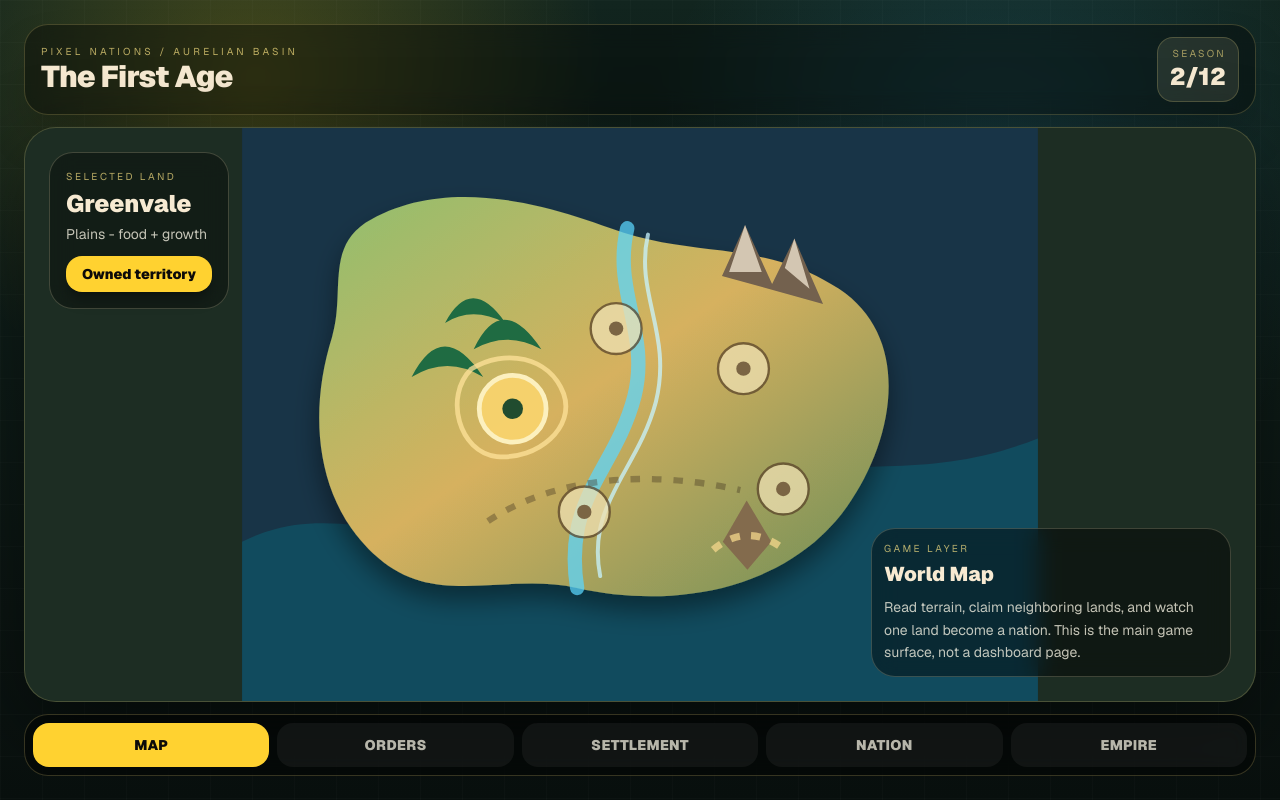
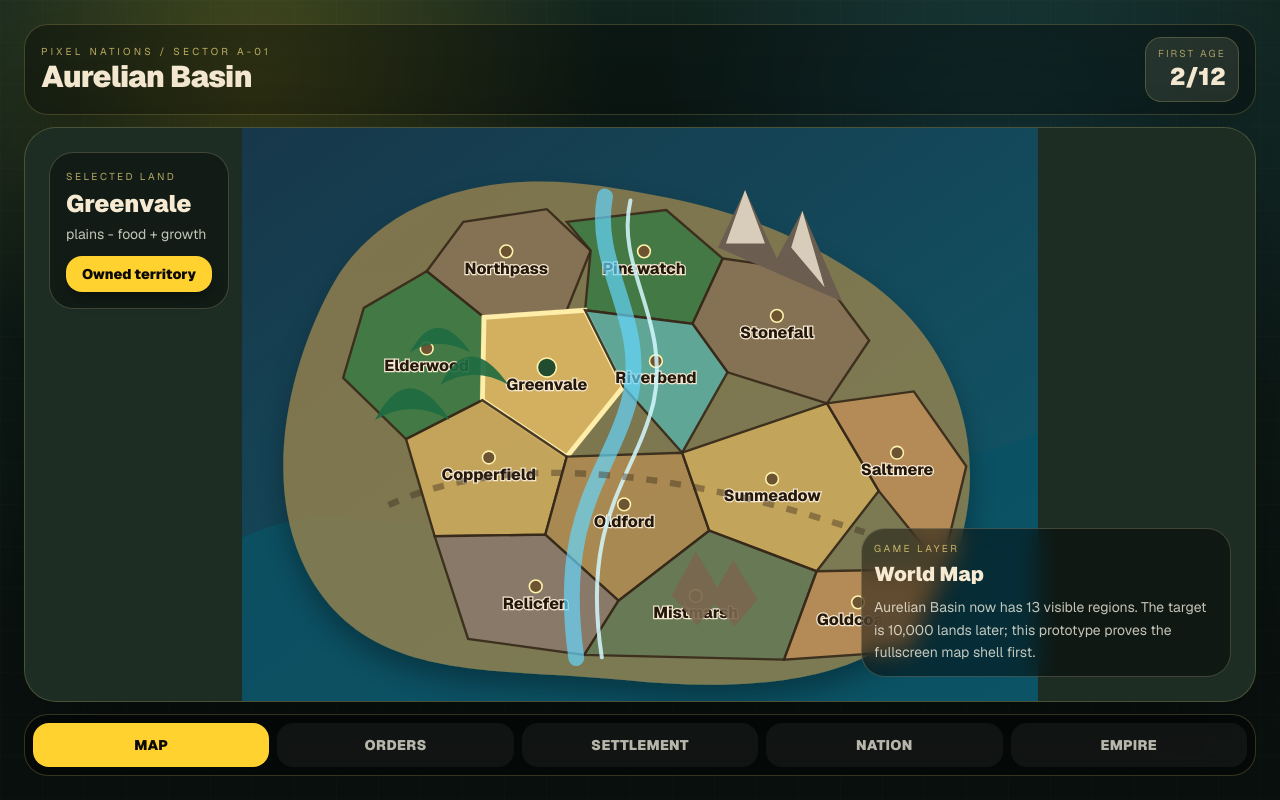
Before and after one commit to tomat60/pixel-nations, a Next.js app: page /play in a window 1280 px wide. Built offline with nearby package versions, Linux system fonts and the light colour scheme.

Commit message:
feat: expand unified map into regional basin

```diff
--- a/app/play/page.tsx
+++ b/app/play/page.tsx
@@ -3,21 +3,31 @@
 import { useMemo, useState } from "react";
 
 type View = "map" | "orders" | "settlement" | "nation" | "empire";
+type Terrain = "plains" | "forest" | "hills" | "coast" | "ruins" | "river" | "marsh" | "road";
 type Region = {
   id: string;
   name: string;
-  terrain: string;
+  terrain: Terrain;
   mood: string;
-  x: number;
-  y: number;
+  d: string;
+  cx: number;
+  cy: number;
 };
 
 const regions: Region[] = [
-  { id: "greenvale", name: "Greenvale", terrain: "Plains", mood: "food + growth", x: 34, y: 49 },
-  { id: "pinewatch", name: "Pinewatch", terrain: "Forest", mood: "wood + cover", x: 47, y: 35 },
-  { id: "stonefall", name: "Stonefall", terrain: "Hills", mood: "stone + defense", x: 63, y: 42 },
-  { id: "saltmere", name: "Saltmere", terrain: "Coast", mood: "trade + risk", x: 68, y: 63 },
-  { id: "relicfen", name: "Relicfen", terrain: "Ruins", mood: "relics + unrest", x: 43, y: 67 },
+  { id: "northpass", name: "Northpass", terrain: "hills", mood: "mountain gate", d: "M278 118 L383 102 L438 154 L408 229 L304 238 L232 180 Z", cx: 332, cy: 171 },
+  { id: "pinewatch", name: "Pinewatch", terrain: "forest", mood: "wood + cover", d: "M408 118 L533 103 L604 164 L566 246 L431 229 L438 154 Z", cx: 505, cy: 171 },
+  { id: "stonefall", name: "Stonefall", terrain: "hills", mood: "stone + defense", d: "M604 164 L724 181 L788 267 L735 346 L610 307 L566 246 Z", cx: 672, cy: 252 },
+  { id: "elderwood", name: "Elderwood", terrain: "forest", mood: "timber + spirits", d: "M232 180 L304 238 L302 342 L206 391 L127 314 L153 226 Z", cx: 232, cy: 293 },
+  { id: "greenvale", name: "Greenvale", terrain: "plains", mood: "food + growth", d: "M304 238 L431 229 L479 325 L408 413 L302 342 Z", cx: 383, cy: 317 },
+  { id: "riverbend", name: "Riverbend", terrain: "river", mood: "water + travel", d: "M431 229 L566 246 L610 307 L553 408 L479 325 Z", cx: 520, cy: 309 },
+  { id: "copperfield", name: "Copperfield", terrain: "plains", mood: "grain + ore", d: "M302 342 L408 413 L381 511 L242 513 L206 391 Z", cx: 310, cy: 430 },
+  { id: "oldford", name: "Oldford", terrain: "road", mood: "crossing + trade", d: "M408 413 L553 408 L587 506 L473 594 L381 511 Z", cx: 480, cy: 489 },
+  { id: "sunmeadow", name: "Sunmeadow", terrain: "plains", mood: "food + morale", d: "M553 408 L735 346 L800 456 L722 557 L587 506 Z", cx: 666, cy: 457 },
+  { id: "saltmere", name: "Saltmere", terrain: "coast", mood: "coast + risk", d: "M735 346 L844 331 L910 425 L879 554 L800 456 Z", cx: 823, cy: 424 },
+  { id: "relicfen", name: "Relicfen", terrain: "ruins", mood: "relics + unrest", d: "M381 511 L473 594 L430 662 L284 642 L242 513 Z", cx: 369, cy: 592 },
+  { id: "mistmarsh", name: "Mistmarsh", terrain: "marsh", mood: "herbs + danger", d: "M473 594 L587 506 L722 557 L681 668 L430 662 Z", cx: 570, cy: 604 },
+  { id: "goldcoast", name: "Goldcoast", terrain: "coast", mood: "trade + wealth", d: "M722 557 L879 554 L841 657 L681 668 Z", cx: 774, cy: 612 },
 ];
 
 const views: { id: View; label: string }[] = [
@@ -27,6 +37,17 @@ const views: { id: View; label: string }[] = [
   { id: "nation", label: "Nation" },
   { id: "empire", label: "Empire" },
 ];
+
+const terrainFill: Record<Terrain, string> = {
+  plains: "#caa85c",
+  forest: "#3f7a45",
+  hills: "#867155",
+  coast: "#b98d58",
+  ruins: "#8b7a6a",
+  river: "#5eaa9d",
+  marsh: "#667b56",
+  road: "#ad8b52",
+};
 
 export default function PlayPrototypePage() {
   const [view, setView] = useState<View>("map");
@@ -47,57 +68,60 @@ export default function PlayPrototypePage() {
   return (
     <main className="fixed inset-0 overflow-hidden bg-[#0c1411] text-[#f7ead2]">
       <div className="absolute inset-0 bg-[radial-gradient(circle_at_20%_10%,rgba(250,204,21,.22),transparent_28%),radial-gradient(circle_at_78%_22%,rgba(56,189,248,.16),transparent_30%),linear-gradient(180deg,#12251f_0%,#09100e_100%)]" />
-      <div className="absolute inset-0 opacity-25" style={{ backgroundImage: "linear-gradient(rgba(255,255,255,.08) 1px, transparent 1px), linear-gradient(90deg, rgba(255,255,255,.08) 1px, transparent 1px)", backgroundSize: "42px 42px" }} />
+      <div className="absolute inset-0 opacity-20" style={{ backgroundImage: "linear-gradient(rgba(255,255,255,.08) 1px, transparent 1px), linear-gradient(90deg, rgba(255,255,255,.08) 1px, transparent 1px)", backgroundSize: "42px 42px" }} />
 
       <section className="relative z-10 grid h-full grid-rows-[auto_1fr_auto] p-3 md:p-6">
         <header className="flex items-center justify-between rounded-3xl border border-amber-200/20 bg-black/35 px-4 py-3 shadow-2xl backdrop-blur-md">
           <div>
-            <p className="text-[10px] uppercase tracking-[0.32em] text-amber-200/70">Pixel Nations / Aurelian Basin</p>
-            <h1 className="text-xl font-black tracking-tight md:text-3xl">The First Age</h1>
+            <p className="text-[10px] uppercase tracking-[0.32em] text-amber-200/70">Pixel Nations / Sector A-01</p>
+            <h1 className="text-xl font-black tracking-tight md:text-3xl">Aurelian Basin</h1>
           </div>
           <div className="rounded-2xl border border-amber-200/20 bg-amber-100/10 px-3 py-2 text-right">
-            <p className="text-[10px] uppercase tracking-[0.22em] text-amber-200/60">Season</p>
+            <p className="text-[10px] uppercase tracking-[0.22em] text-amber-200/60">First Age</p>
             <p className="text-2xl font-black">{season}/12</p>
           </div>
         </header>
 
         <div className="relative my-3 min-h-0 overflow-hidden rounded-[2rem] border border-amber-200/20 bg-[#1d2d23] shadow-[0_30px_90px_rgba(0,0,0,.45)]">
-          <svg viewBox="0 0 1000 720" className="absolute inset-0 h-full w-full" role="img" aria-label="Illustrated Aurelian Basin strategy map">
+          <svg viewBox="0 0 1000 720" className="absolute inset-0 h-full w-full" role="img" aria-label="Aurelian Basin regional strategy map">
             <defs>
-              <linearGradient id="land" x1="0" x2="1" y1="0" y2="1">
-                <stop offset="0%" stopColor="#8fbf6f" />
-                <stop offset="48%" stopColor="#d6b15e" />
-                <stop offset="100%" stopColor="#6c8e58" />
-              </linearGradient>
               <filter id="softShadow" x="-20%" y="-20%" width="140%" height="140%">
                 <feDropShadow dx="0" dy="18" stdDeviation="16" floodColor="#000" floodOpacity="0.42" />
               </filter>
+              <linearGradient id="sea" x1="0" x2="1" y1="0" y2="1">
+                <stop offset="0%" stopColor="#17384a" />
+                <stop offset="100%" stopColor="#0f596a" />
+              </linearGradient>
             </defs>
-            <rect width="1000" height="720" fill="#183447" />
-            <path d="M0 520 C 100 470 165 520 250 492 C 370 452 470 485 585 450 C 735 403 845 452 1000 390 L1000 720 L0 720 Z" fill="#0f5567" opacity="0.72" />
-            <path d="M155 119 C 250 61 371 92 463 126 C 568 165 654 139 750 202 C 842 263 821 390 760 476 C 687 579 545 606 421 578 C 331 558 244 604 171 540 C 91 471 83 358 113 263 C 130 207 105 153 155 119 Z" fill="url(#land)" filter="url(#softShadow)" />
-            <path d="M484 126 C 465 205 513 257 493 337 C 469 430 403 464 421 578" fill="none" stroke="#5ad7ff" strokeWidth="18" strokeLinecap="round" opacity="0.72" />
-            <path d="M510 134 C 493 208 541 259 520 344 C 497 431 432 472 450 563" fill="none" stroke="#c9f5ff" strokeWidth="5" strokeLinecap="round" opacity="0.75" />
-            <path d="M603 186 L632 122 L666 196 L694 139 L730 221 Z" fill="#73614e" />
-            <path d="M612 181 L632 122 L653 181 Z M682 176 L694 139 L713 202 Z" fill="#f8eed9" opacity="0.72" />
-            <path d="M255 245 q33 -62 76 0 q-42 -22 -76 0Z M291 278 q35 -74 85 0 q-43 -24 -85 0Z M213 313 q39 -77 90 0 q-45 -28 -90 0Z" fill="#1f6b42" />
-            <path d="M604 520 l30 -52 l31 52 l-30 35Z" fill="#836b4d" />
-            <path d="M592 530 q43 -36 90 0" fill="none" stroke="#f5d78b" strokeWidth="9" strokeDasharray="12 14" opacity="0.75" />
-            <path d="M309 494 C 394 438 509 429 626 455" fill="none" stroke="#3b2d1d" strokeWidth="8" strokeDasharray="12 15" opacity="0.36" />
+            <rect width="1000" height="720" fill="url(#sea)" />
+            <path d="M0 515 C 118 458 180 517 266 489 C 388 449 480 478 596 444 C 750 399 848 452 1000 382 L1000 720 L0 720 Z" fill="#0b5264" opacity="0.8" />
+            <path d="M111 202 C 171 90 306 51 451 73 C 576 92 672 116 780 188 C 916 279 947 442 882 572 C 819 699 642 710 484 694 C 330 678 186 696 104 592 C 18 482 51 314 111 202 Z" fill="#a78a4d" filter="url(#softShadow)" opacity="0.72" />
+
             {regions.map((region) => {
               const active = region.id === selectedId;
               const isOwned = owned.includes(region.id);
               return (
-                <g key={region.id} transform={`translate(${region.x * 10} ${region.y * 7.2})`} onClick={() => setSelectedId(region.id)} className="cursor-pointer">
-                  <circle r={active ? 42 : 32} fill={isOwned ? "#f8d36d" : "#efe1b3"} opacity={active ? 0.95 : 0.75} stroke={isOwned ? "#fff4c4" : "#5b452b"} strokeWidth={active ? 6 : 3} />
-                  <circle r={isOwned ? 13 : 9} fill={isOwned ? "#214c2f" : "#7b6544"} />
-                  {isOwned && <path d="M-52 -50 C -10 -76 46 -66 64 -19 C 79 23 32 65 -20 60 C -67 55 -87 -15 -52 -50 Z" fill="none" stroke="#ffe39a" strokeWidth="6" opacity="0.75" />}
+                <g key={region.id} onClick={() => setSelectedId(region.id)} className="cursor-pointer">
+                  <path d={region.d} fill={terrainFill[region.terrain]} opacity={active ? 1 : 0.92} stroke={active ? "#fff2ad" : "#382a1a"} strokeWidth={active ? 6 : 3} />
+                  {isOwned && <path d={region.d} fill="#f8d36d" opacity="0.2" stroke="#ffe39a" strokeWidth="7" />}
+                  <circle cx={region.cx} cy={region.cy - 16} r={isOwned ? 12 : 8} fill={isOwned ? "#214c2f" : "#6c5432"} stroke="#fff2ad" strokeWidth="2" />
+                  <text x={region.cx} y={region.cy + 12} textAnchor="middle" fontSize="20" fontWeight="800" fill="#24180d" stroke="#f7ead2" strokeWidth="3" paintOrder="stroke">
+                    {region.name}
+                  </text>
                 </g>
               );
             })}
+
+            <path d="M456 86 C 439 174 511 243 487 340 C 463 435 394 482 420 666" fill="none" stroke="#65d8ff" strokeWidth="20" strokeLinecap="round" opacity="0.68" />
+            <path d="M488 91 C 468 176 539 242 517 345 C 493 441 425 490 452 665" fill="none" stroke="#d4f8ff" strokeWidth="5" strokeLinecap="round" opacity="0.85" />
+            <path d="M598 150 L632 78 L672 164 L704 104 L754 218 Z" fill="#6b5d4f" />
+            <path d="M608 145 L632 78 L657 145 Z M690 150 L704 104 L732 200 Z" fill="#f8eed9" opacity="0.78" />
+            <path d="M211 282 q33 -62 76 0 q-42 -22 -76 0Z M249 323 q36 -72 86 0 q-44 -26 -86 0Z M167 367 q41 -80 94 0 q-48 -28 -94 0Z" fill="#1f6b42" opacity="0.9" />
+            <path d="M540 587 l30 -55 l33 55 l-31 38Z M589 592 l28 -49 l31 49 l-29 34Z" fill="#7b664f" opacity="0.9" />
+            <path d="M184 474 C 309 416 499 414 782 508" fill="none" stroke="#3b2d1d" strokeWidth="8" strokeDasharray="14 16" opacity="0.42" />
           </svg>
 
-          <div className="absolute left-4 top-4 max-w-[260px] rounded-3xl border border-amber-100/20 bg-black/35 p-4 backdrop-blur-md md:left-6 md:top-6">
+          <div className="absolute left-4 top-4 max-w-[275px] rounded-3xl border border-amber-100/20 bg-black/38 p-4 backdrop-blur-md md:left-6 md:top-6">
             <p className="text-[10px] uppercase tracking-[0.25em] text-amber-200/70">Selected land</p>
             <h2 className="mt-1 text-2xl font-black">{selected.name}</h2>
             <p className="mt-1 text-sm text-amber-50/75">{selected.terrain} - {selected.mood}</p>
@@ -106,8 +130,8 @@ export default function PlayPrototypePage() {
             </button>
           </div>
 
-          <div className="absolute bottom-4 left-4 right-4 rounded-3xl border border-amber-100/20 bg-black/45 p-3 backdrop-blur-md md:bottom-6 md:left-auto md:right-6 md:w-[360px]">
-            {view === "map" && <Panel title="World Map" body="Read terrain, claim neighboring lands, and watch one land become a nation. This is the main game surface, not a dashboard page." />}
+          <div className="absolute bottom-4 left-4 right-4 rounded-3xl border border-amber-100/20 bg-black/45 p-3 backdrop-blur-md md:bottom-6 md:left-auto md:right-6 md:w-[370px]">
+            {view === "map" && <Panel title="World Map" body={`Aurelian Basin now has ${regions.length} visible regions. The target is 10,000 lands later; this prototype proves the fullscreen map shell first.`} />}
             {view === "orders" && (
               <div>
                 <Panel title="Season Orders" body="Issue one order. The map changes immediately and the First Age advances." />
```
